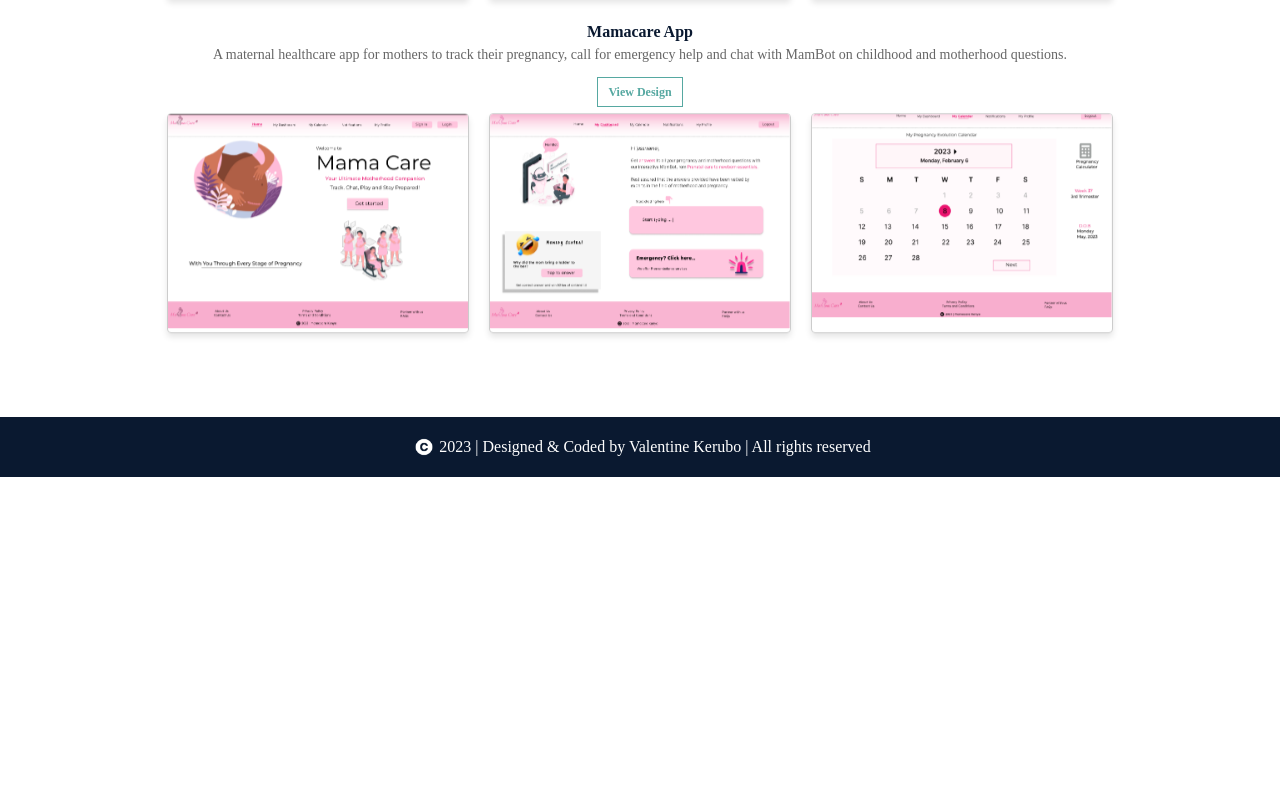
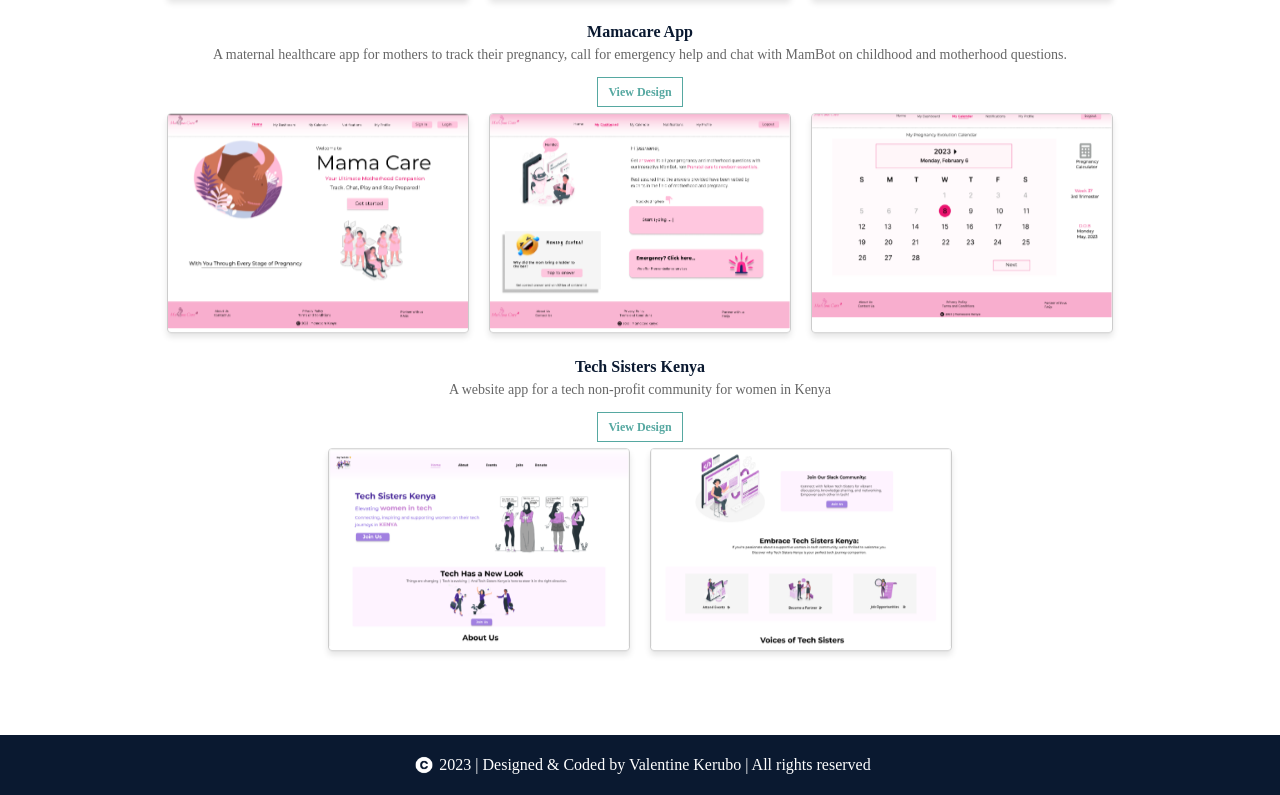
Before and after one commit to Vkerubo/my-portolio, a React (Create React App) app: page /ui-ux in a window 1280 px wide. Shown: the part 617-1412 px from the top of the page. Before the commit the page ends 1094 px from the top, so only its background shows below. Built offline with nearby package versions, Linux system fonts and the light colour scheme; a web font is replaced by a local one.

Commit message:
render tech sisters image design

```diff
--- a/src/components/UI-UX.js
+++ b/src/components/UI-UX.js
@@ -9,7 +9,8 @@ import ShineyardImage3 from "./assets/Shineyardimage3.png";
 import Mamacareimage1 from "./assets/MamaCare.png";
 import Mamacareimage2 from "./assets/MamaCare2.png";
 import Mamacareimage3 from "./assets/mamacare 4.png";
-
+import Techsistersimage1 from "./assets/TechSisters.png";
+import Techsistersimage2 from "./assets/TechSisters 2.png";
 
 const MainContainer = styled.div`
   display: flex;
@@ -209,6 +210,11 @@ function UiUx() {
     { src: Mamacareimage3, alt: "Mamacare 3" },
   ];
 
+  const techsistersImages = [
+    { src: Techsistersimage1, alt: "Mamacare 1" },
+    { src: Techsistersimage2, alt: "Mamacare 2" },
+  ];
+
   const toggleModal = (image) => {
     setSelectedImage(image);
     setShowModal(!showModal);
@@ -252,8 +258,9 @@ function UiUx() {
         <CenteredContainer>
           <Title2>Mamacare App</Title2>
           <Description>
-            A maternal healthcare app for mothers to track their pregnancy, call for emergency help and chat with MamBot
-            on childhood and motherhood questions.
+            A maternal healthcare app for mothers to track their pregnancy, call
+            for emergency help and chat with MamBot on childhood and motherhood
+            questions.
           </Description>
           <EmailLink
             href="https://www.figma.com/file/HikVXXXIT1sWaNQXI4SBtv/Mamacare?type=design&node-id=0-1&mode=design&t=GopN2jmGuXOc4Ipv-0"
@@ -264,6 +271,27 @@ function UiUx() {
           </EmailLink>
           <ColumnContainer>
             {mamacareImages.map((image, index) => (
+              <ImageCard key={index} onClick={() => toggleModal(image)}>
+                <Image src={image.src} alt={image.alt} />
+              </ImageCard>
+            ))}
+          </ColumnContainer>
+        </CenteredContainer>
+
+        <CenteredContainer>
+          <Title2>Tech Sisters Kenya</Title2>
+          <Description>
+            A website app for a tech non-profit community for women in Kenya
+          </Description>
+          <EmailLink
+            href="https://www.figma.com/file/2Nq49TPbFKSjysE5J3foUf/Tech-Sisters-Kenya?type=design&mode=design&t=p0UvoI7nzjzJ8VhM-0"
+            target="_blank"
+            rel="noopener noreferrer"
+          >
+            View Design
+          </EmailLink>
+          <ColumnContainer>
+            {techsistersImages.map((image, index) => (
               <ImageCard key={index} onClick={() => toggleModal(image)}>
                 <Image src={image.src} alt={image.alt} />
               </ImageCard>
```
